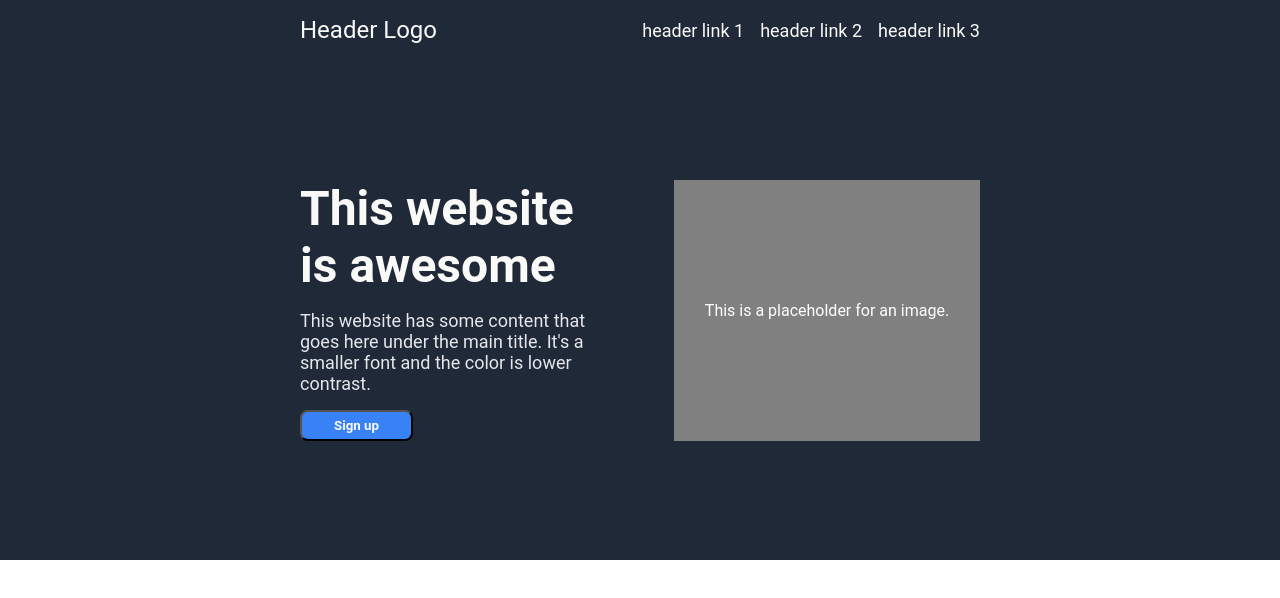
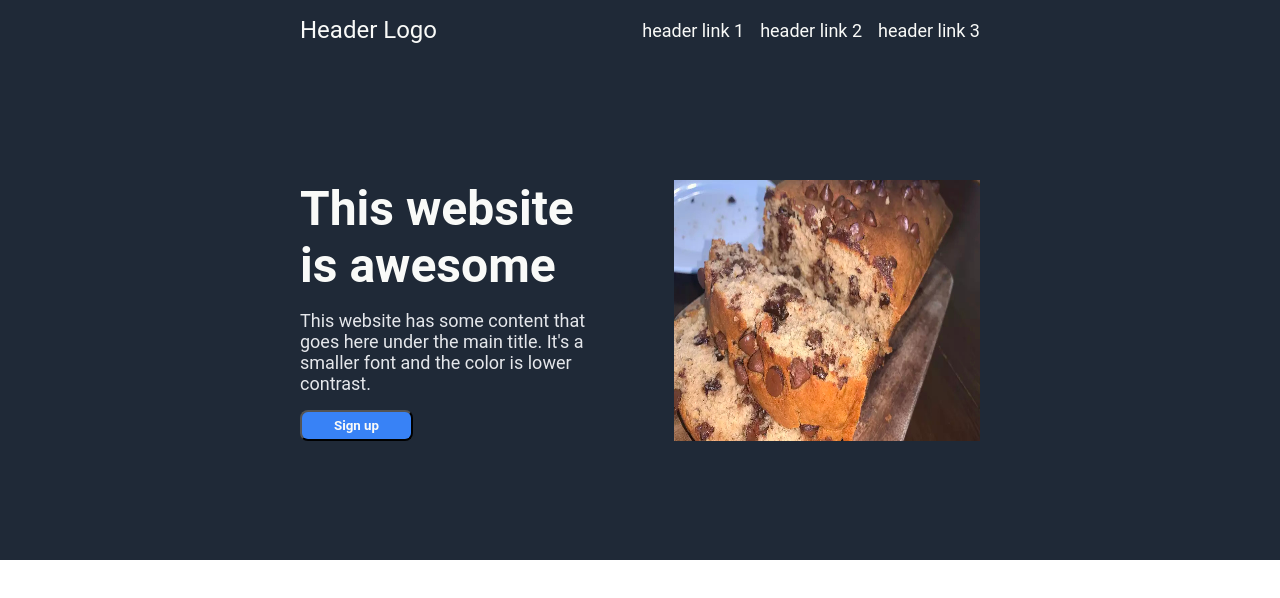
Before and after one commit to MuhammadAbdullahWarraich/odin-landing-page, a plain HTML site: page index.html in a window 1280 px wide. Drawn offline with Linux system fonts and the light colour scheme.

Commit message:
feat: add image to hero banner

```diff
--- a/index.html
+++ b/index.html
@@ -23,7 +23,7 @@
                     <div class="secondary-text">This website has some content that goes here under the main title. It's a smaller font and the color is lower contrast.</div>
                     <button class="hero-button signup">Sign up</button>
                 </div>
-                <div class="hero-image">This is a placeholder for an image.</div>
+                <div class="hero-image"><img class="hero-image" src="./images/banana-bread.jpg"></div>
             </div>
         </div>
         <div class="body-container"></div>
```
Also changed, not shown: images/banana-bread.jpg (added).
